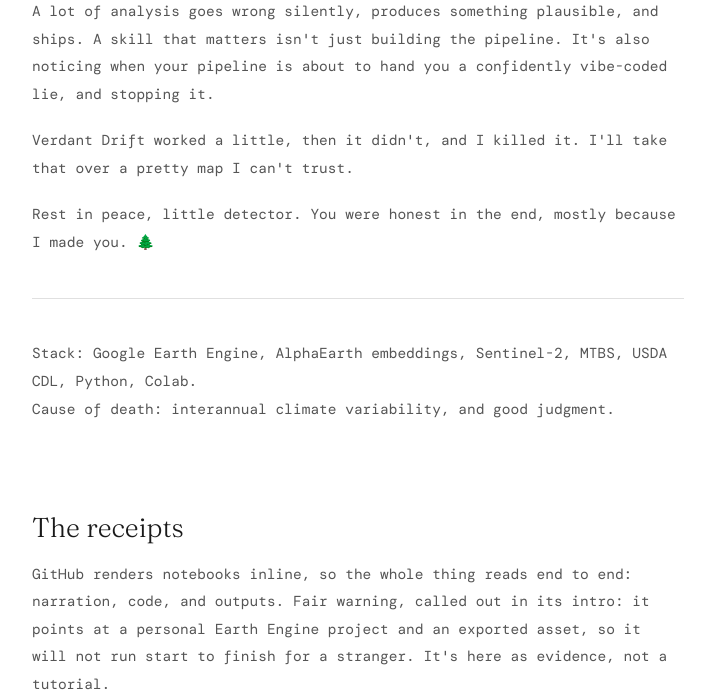
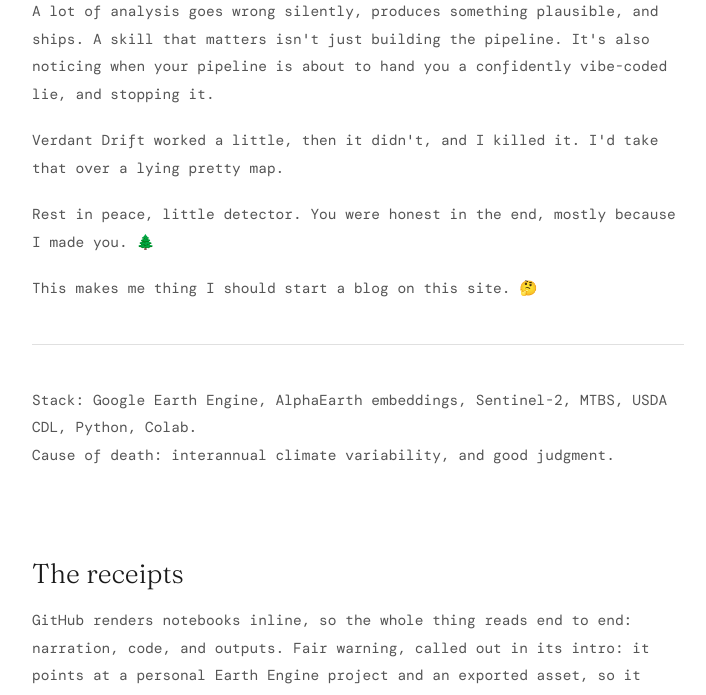
Before and after one commit to jerrod-lessel/lesselgeospatial, a website: page pages/null-island/verdant-drift/index.html in a window 1280 px wide. Shown: the part 4700-5395 px from the top of the page, without its empty margins (282-988 px from the left). Drawn offline with nearby package versions, Linux system fonts and the light colour scheme.

Commit message:
Update index.html

```diff
--- a/pages/null-island/verdant-drift/index.html
+++ b/pages/null-island/verdant-drift/index.html
@@ -104,8 +104,9 @@
       <h2>What this project is actually for</h2>
       <p>Not a map. The map died. This is the takeaway:</p>
       <p>A lot of analysis goes wrong silently, produces something plausible, and ships. A skill that matters isn't just building the pipeline. It's also noticing when your pipeline is about to hand you a confidently vibe-coded lie, and stopping it.</p>
-      <p>Verdant Drift worked a little, then it didn't, and I killed it. I'll take that over a pretty map I can't trust.</p>
+      <p>Verdant Drift worked a little, then it didn't, and I killed it. I'd take that over a lying pretty map.</p>
       <p>Rest in peace, little detector. You were honest in the end, mostly because I made you. &#127794;</p>
+      <p>This makes me thing I should start a blog on this site. 🤔</p>
 
       <hr class="pm-rule">
       <p class="pm-colophon">Stack: Google Earth Engine, AlphaEarth embeddings, Sentinel-2, MTBS, USDA CDL, Python, Colab.<br>Cause of death: interannual climate variability, and good judgment.</p>
```
